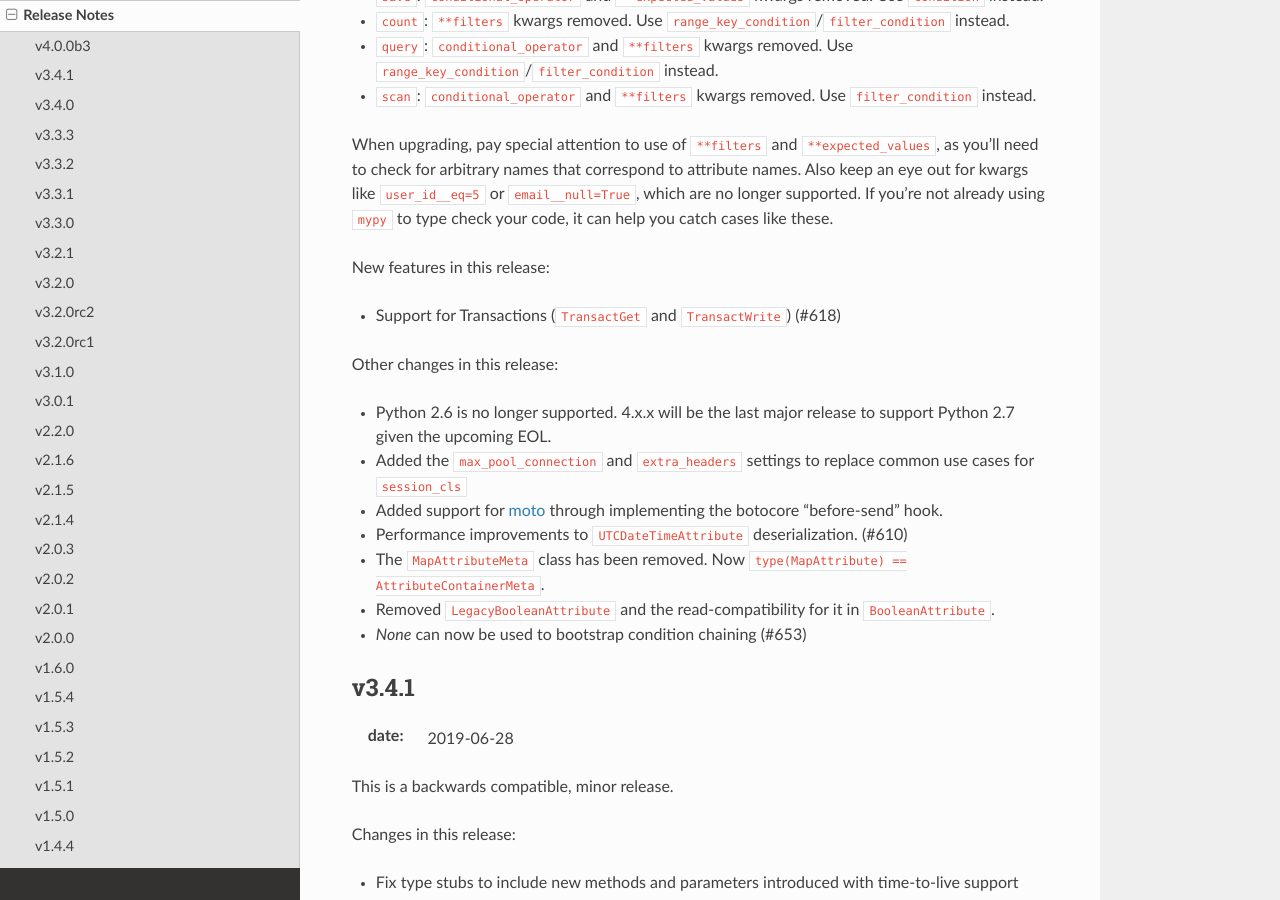
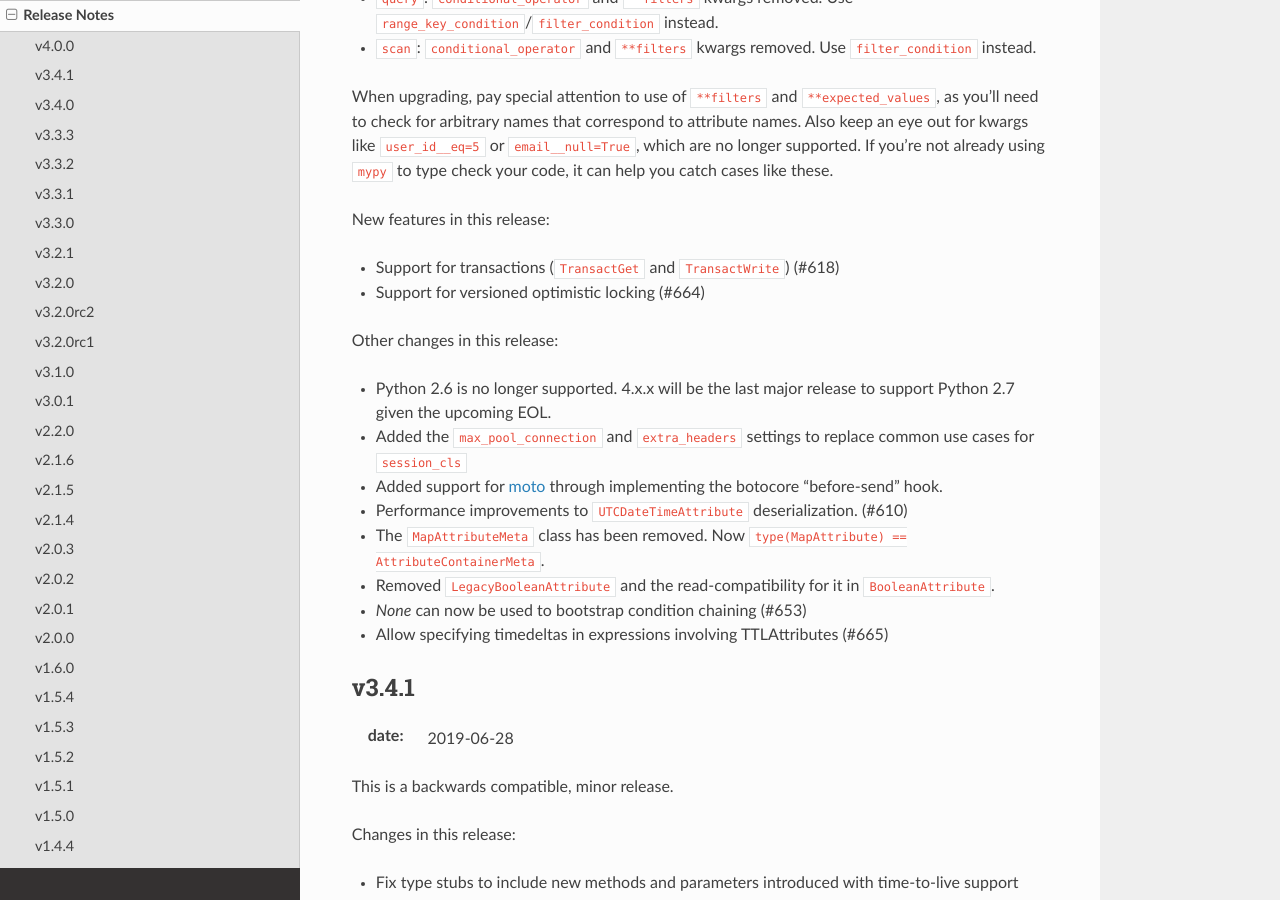
Before and after one commit to pynamodb/PynamoDB, a Sphinx documentation site: the page built from docs/release_notes.rst, in a window 1280 px wide and 900 px high, scrolled down 1232 px. Built offline with Sphinx 7.4.7 and the Read the Docs theme 2.0.0, drawn with Linux system fonts in a browser that asks for light colours; some of the changed text lies outside the part shown.

Commit message:
Update release notes for 4.0.0

```diff
--- a/docs/release_notes.rst
+++ b/docs/release_notes.rst
@@ -1,12 +1,10 @@
 Release Notes
 =============
 
-v4.0.0b3
+v4.0.0
 --------
 
 :date: 2019-04-10
-
-NB: This is a beta release and these notes are subject to change.
 
 This is major release and contains breaking changes. Please read the notes below carefully.
 
@@ -52,7 +50,8 @@ attribute names. Also keep an eye out for kwargs like ``user_id__eq=5`` or ``ema
 
 New features in this release:
 
-* Support for Transactions (``TransactGet`` and ``TransactWrite``) (#618)
+* Support for transactions (``TransactGet`` and ``TransactWrite``) (#618)
+* Support for versioned optimistic locking (#664)
 
 Other changes in this release:
 
@@ -63,6 +62,7 @@ Other changes in this release:
 * The ``MapAttributeMeta`` class has been removed. Now ``type(MapAttribute) == AttributeContainerMeta``.
 * Removed ``LegacyBooleanAttribute`` and the read-compatibility for it in ``BooleanAttribute``.
 * `None` can now be used to bootstrap condition chaining (#653)
+* Allow specifying timedeltas in expressions involving TTLAttributes (#665)
 
 
 v3.4.1
--- a/pynamodb/__init__.py
+++ b/pynamodb/__init__.py
@@ -7,4 +7,4 @@ A simple abstraction over DynamoDB
 """
 __author__ = 'Jharrod LaFon'
 __license__ = 'MIT'
-__version__ = '4.0.0b3'
+__version__ = '4.0.0'
```
